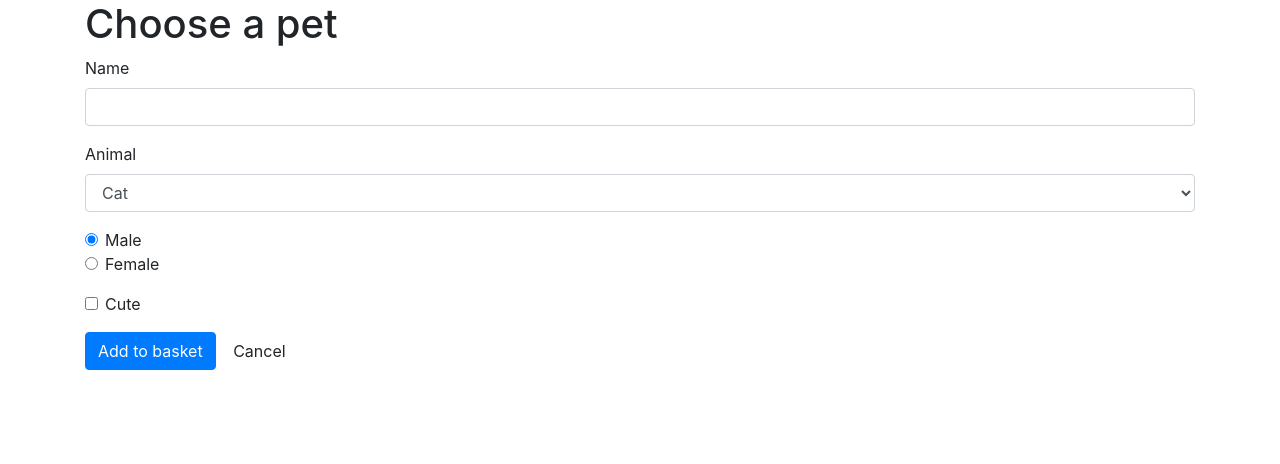
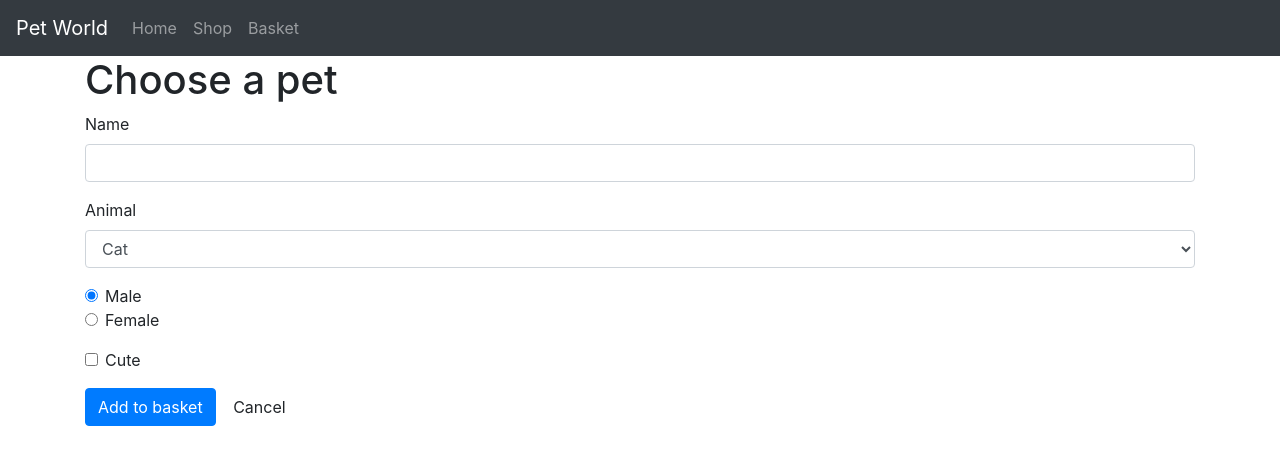
Before and after one commit to markhobson/css-adapter-demo, a website: page index.html in a window 1280 px wide. Drawn offline with nearby package versions, Linux system fonts and the light colour scheme; files that its build step writes are made by us from their sources.

Commit message:
Add navbar

```diff
--- a/index.html
+++ b/index.html
@@ -8,6 +8,25 @@
 		<title>Style Demo</title>
 	</head>
 	<body>
+		<nav>
+			<a href="#">Pet World</a>
+			<button type="button" data-toggle="collapse" data-target="#nav">
+				<span></span>
+			</button>
+			<div id="nav">
+				<ul>
+					<li>
+						<a href="#">Home</a>
+					</li>
+					<li>
+						<a href="#">Shop</a>
+					</li>
+					<li>
+						<a href="#">Basket</a>
+					</li>
+				</ul>
+			</div>
+		</nav>
 		<div>
 			<h1>Choose a pet</h1>
 			<form class="add-pet">
--- a/src/style.scss
+++ b/src/style.scss
@@ -1,4 +1,40 @@
 @import "bootstrap/scss/bootstrap";
+
+nav {
+  @extend .navbar;
+  @extend .navbar-expand-lg;
+  @extend .navbar-dark;
+  @extend .bg-dark;
+
+  > a {
+    @extend .navbar-brand;
+  }
+
+  > button {
+    @extend .navbar-toggler;
+
+    > span {
+      @extend .navbar-toggler-icon;
+    }
+  }
+
+  > div {
+    @extend .collapse;
+    @extend .navbar-collapse;
+
+    > ul {
+      @extend .navbar-nav;
+
+      > li {
+        @extend .nav-item;
+
+        > a {
+          @extend .nav-link;
+        }
+      }
+    }
+  }
+}
 
 body > div {
   @extend .container;
```
